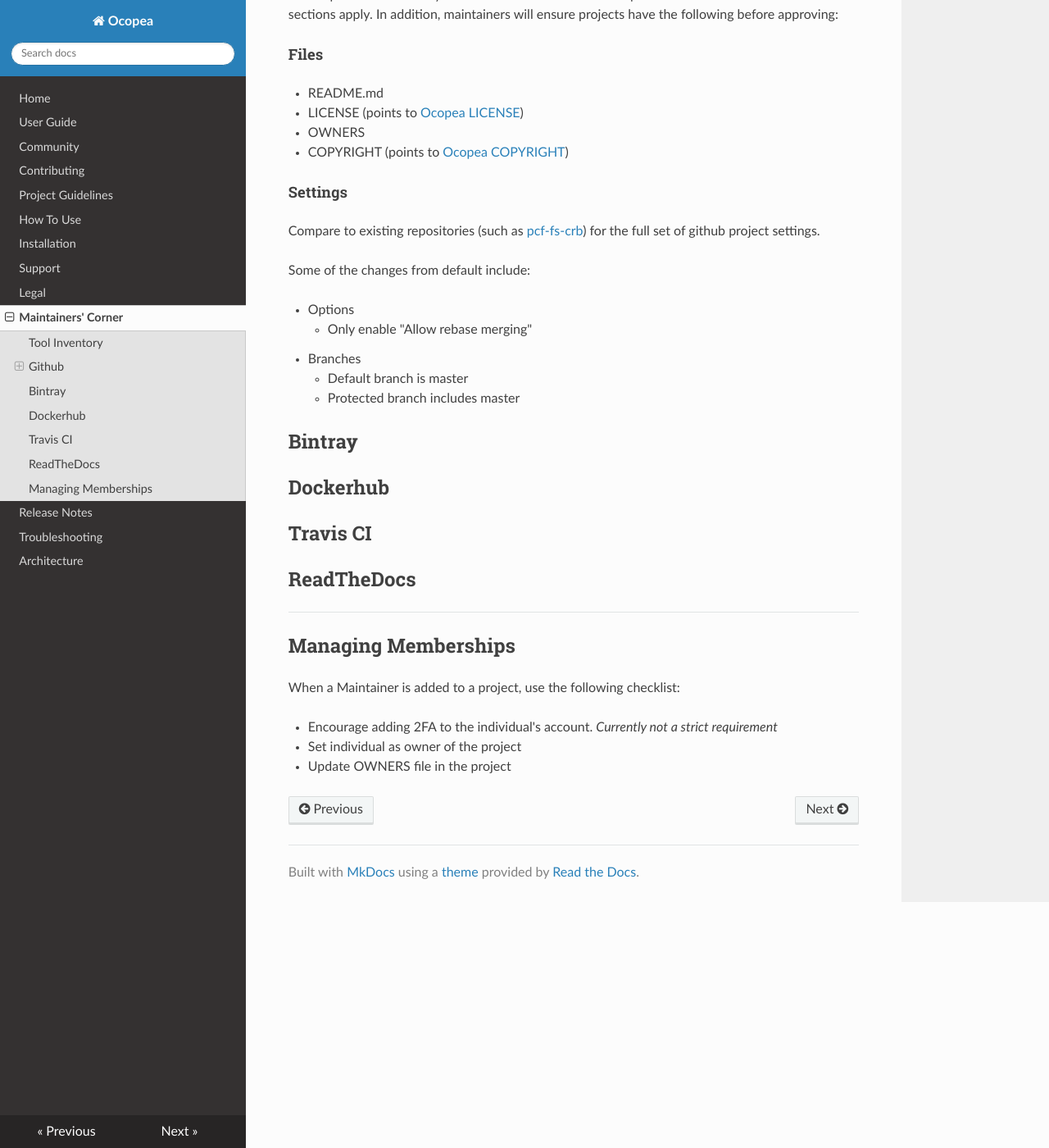
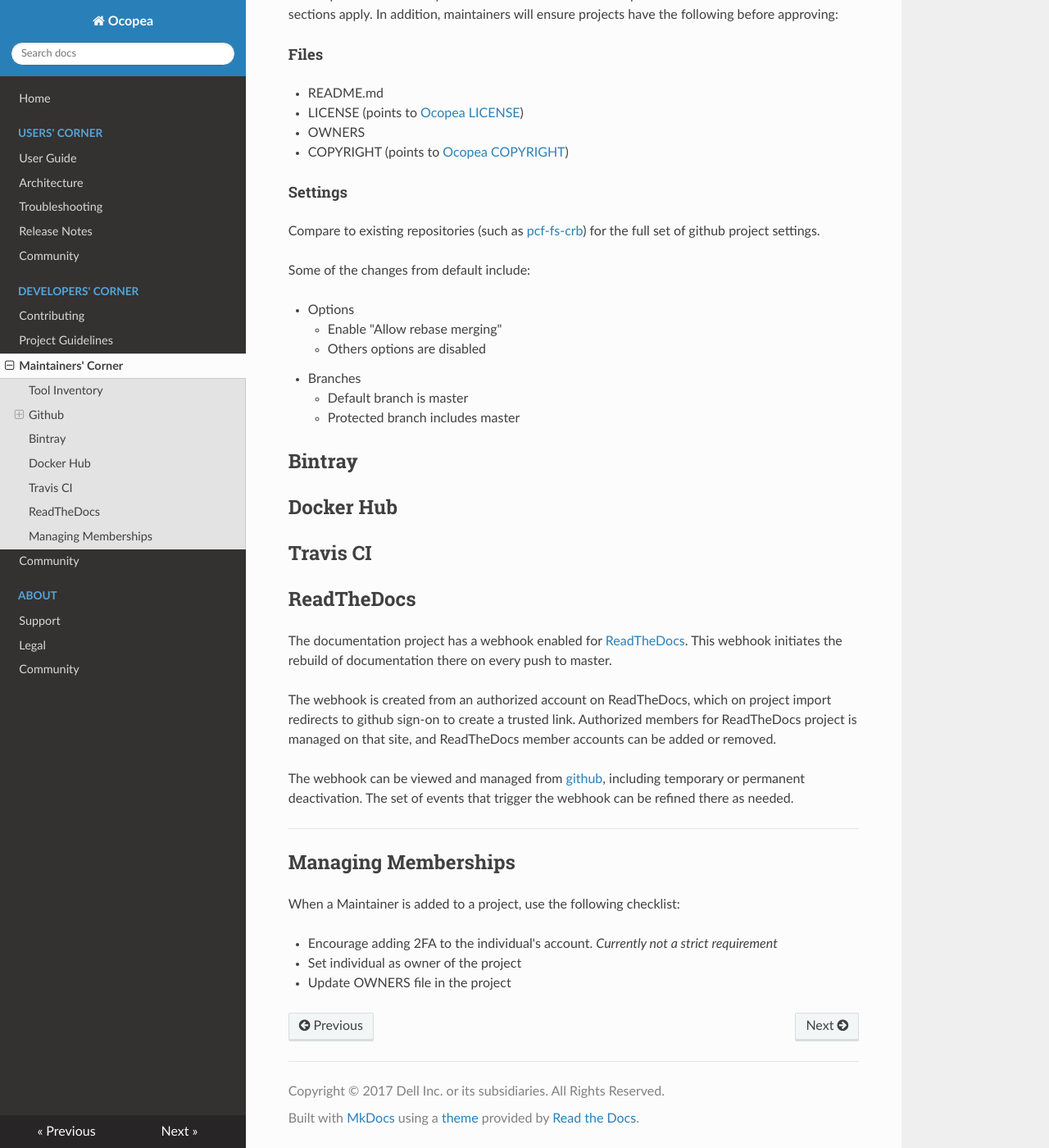
Before and after one commit to ocopea/documentation, an MkDocs documentation site: the page built from docs/maintainers_corner.md, in a window 1280 px wide and 1400 px high, scrolled down 1534 px. Shown: the whole window at 82% size. Built offline with MkDocs 1.6.1, drawn with Linux system fonts in a browser that asks for light colours; nearby versions of some CDN libraries; old or Windows-style settings are respelled for this version of MkDocs; some of the changed text lies outside the part shown.

Commit message:
Make img subdir, update RTD tool description, mkdocs toc structure

```diff
--- a/docs/maintainers_corner.md
+++ b/docs/maintainers_corner.md
@@ -14,7 +14,7 @@ The Ocopea project makes use of these toolsets:
 
 * [Github](maintainers_corner.md#github)
 * [Bintray](maintainers_corner.md#bintray)
-* [Dockerhub](maintainers_corner.md#dockerhub)
+* [Docker Hub](maintainers_corner.md#docker-hub)
 * [Travis CI](maintainers_corner.md#travis-ci)
 * [ReadTheDocs](maintainers_corner.md#readthedocs)
 
@@ -76,7 +76,8 @@ of github project settings.
 Some of the changes from default include:
 
 * Options
-    * Only enable "Allow rebase merging"
+    * Enable "Allow rebase merging"
+    * Others options are disabled
 * Branches
     * Default branch is master
     * Protected branch includes master
@@ -84,7 +85,7 @@ Some of the changes from default include:
 ## Bintray
 
 
-## Dockerhub
+## Docker Hub
 
 
 ## Travis CI
@@ -92,6 +93,19 @@ Some of the changes from default include:
 
 ## ReadTheDocs
 
+The documentation project has a webhook enabled for
+[ReadTheDocs](http://readthedocs.io).  This webhook initiates the rebuild of
+documentation there on every push to master.
+
+The webhook is created from an authorized account on ReadTheDocs, which on
+project import redirects to github sign-on to create a trusted link.  Authorized
+members for ReadTheDocs project is managed on that site, and ReadTheDocs member
+accounts can be added or removed.
+
+The webhook can be viewed and managed from
+[github](https://github.com/ocopea/documentation/settings/hooks/17174029),
+including temporary or permanent deactivation.  The set of events that trigger
+the webhook can be refined there as needed.
 
 ---
 
--- a/mkdocs.yml
+++ b/mkdocs.yml
@@ -1,17 +1,24 @@
 site_name: Ocopea
+site_description: 'Promoting app-copy for Cloud Native Developers'
+copyright: 'Copyright &copy; 2017 Dell Inc. or its subsidiaries. All Rights Reserved.'
+
 pages:
     - Home: index.md
-    - User Guide: users.md
-    - Community: community.md
-    - Contributing: contributing.md
-    - Project Guidelines: guidelines.md
-    - How To Use: how_to_use.md
-    - Installation: installation.md
-    - Support: support.md
-    - Legal: legal.md
-    - Maintainers' Corner: maintainers_corner.md
-    - Release Notes: releasenotes.md
-    - Troubleshooting: troubleshooting.md
-    - Architecture: architecture.md
+    - Users' Corner:
+        - User Guide: users.md
+        - Architecture: architecture.md
+        - Troubleshooting: troubleshooting.md
+        - Release Notes: releasenotes.md
+        - Community: community.md
+    - Developers' Corner:
+        - Contributing: contributing.md
+        - Project Guidelines: guidelines.md
+        - Maintainers' Corner: maintainers_corner.md
+        - Community: community.md
+    - About:
+        - Support: support.md
+        - Legal: legal.md
+        - Community: community.md
+    - ' ': how_to_use.md
 
 theme: readthedocs
```
Also changed, not shown: docs/contributing.md (+1 -1 lines), docs/index.md (+1 -1 lines), docs/img/T-model.jpg (renamed from docs/T-model.jpg), docs/img/e-LOGO_big.png (renamed from docs/e-LOGO_big.png).
